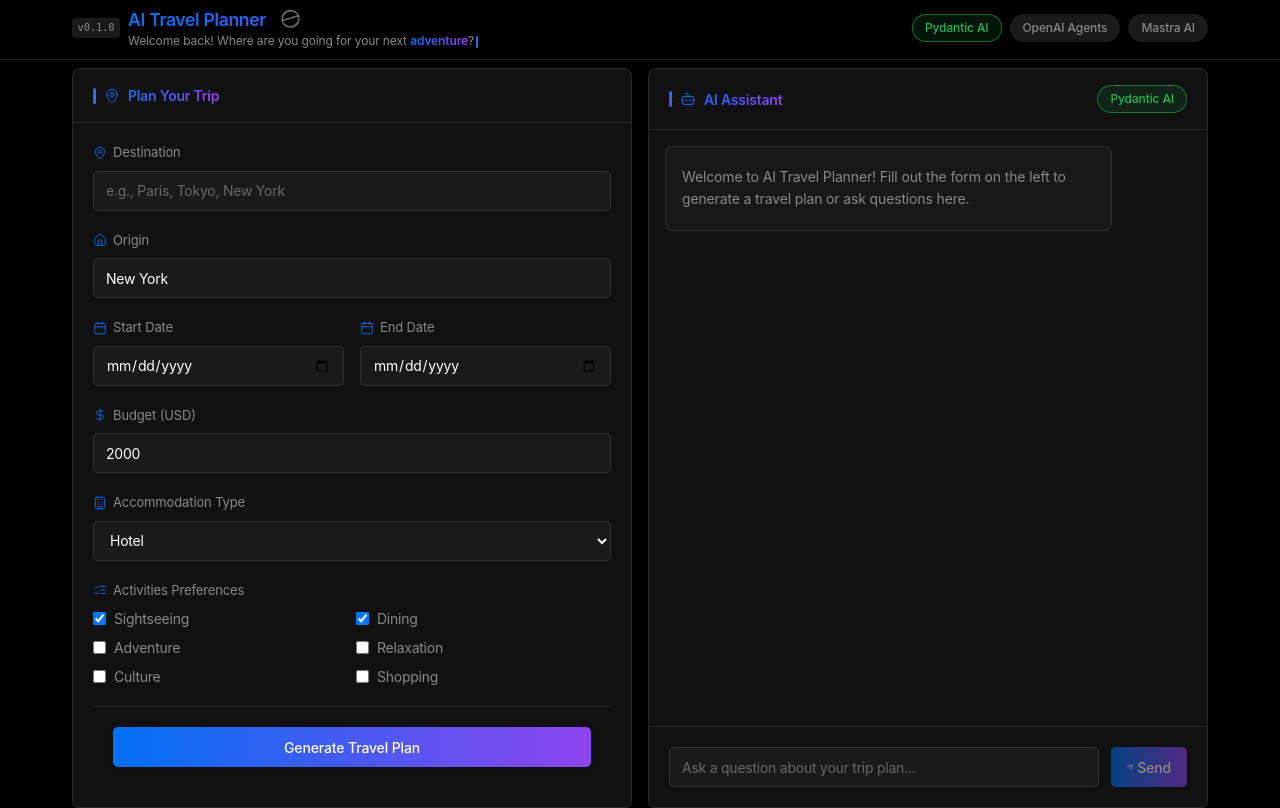
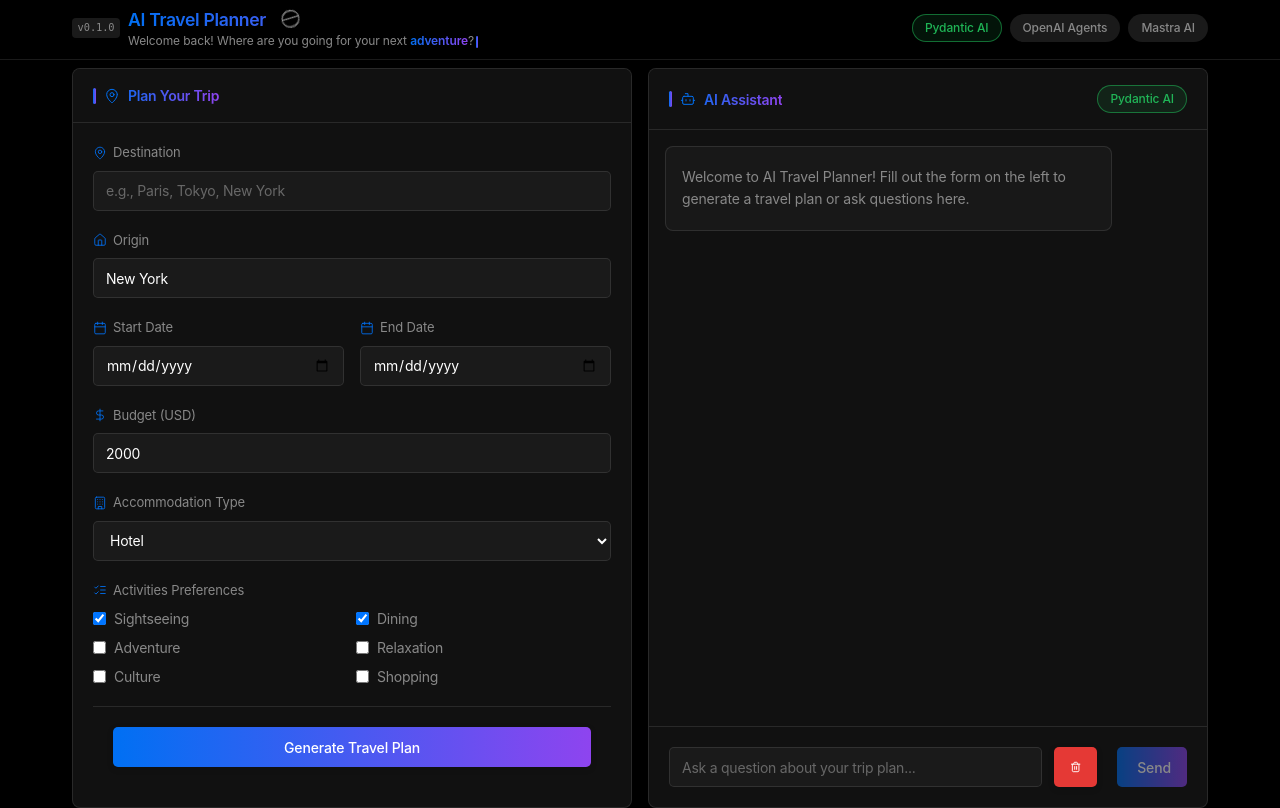
Before and after one commit to MarcusElwin/ai-agent-sdk-arena, a React (Create React App) app in the folder frontend/: page / in a window 1280 px wide. Built offline with nearby package versions, Linux system fonts and the light colour scheme; a web font is replaced by a local one; what @mastra/client-js would draw is missing.

Commit message:
feat: clean chat

```diff
--- a/frontend/src/components/ChatBox.tsx
+++ b/frontend/src/components/ChatBox.tsx
@@ -1,5 +1,5 @@
 import React, { useState, useEffect, useRef } from 'react';
-import { Bot, Send, MapPin } from 'lucide-react';
+import { Bot, Send, MapPin, Trash2 } from 'lucide-react';
 import { ApiResponse, Framework } from '../types';
 import { sendChatMessageWithMastra } from '../lib/mastraClient';
 import { extractJsonFromText } from '../lib/utils';
@@ -129,6 +129,32 @@ const ChatBox: React.FC<ChatBoxProps> = ({ framework, loading, itinerary, error
         setInput('');
       }
     }
+  };
+
+  const clearConversation = () => {
+    // Reset messages to initial welcome message
+    setMessages([{
+      id: Date.now().toString(),
+      type: 'system',
+      content: 'Welcome to AI Travel Planner! Fill out the form on the left to generate a travel plan or ask questions here.',
+      timestamp: new Date(),
+    }]);
+
+    // Clear input field and history navigation
+    setInput('');
+    setHistoryIndex(-1);
+
+    // Reset any additional state if needed
+    if (window.dispatchEvent && !itinerary) {
+      // Only clear itinerary if one was generated from chat
+      const event = new CustomEvent('itineraryUpdated', { detail: null });
+      window.dispatchEvent(event);
+    }
+
+    // Focus the input field after clearing
+    setTimeout(() => {
+      inputRef.current?.focus();
+    }, 0);
   };
 
   const handleSubmit = async (e: React.FormEvent) => {
@@ -463,6 +489,15 @@ const ChatBox: React.FC<ChatBoxProps> = ({ framework, loading, itinerary, error
             disabled={loading}
           />
           <button
+            type="button"
+            className="primary-button"
+            style={{ width: 'auto', marginRight: '8px', background: 'var(--danger-color, #e53935)' }}
+            onClick={clearConversation}
+            title="Clear conversation"
+          >
+            <Trash2 size={16} />
+          </button>
+          <button
             type="submit"
             className="primary-button"
             style={{ width: 'auto' }}
```
Also changed, not shown: 1 other file (tests, documents, lock files or other folders).
